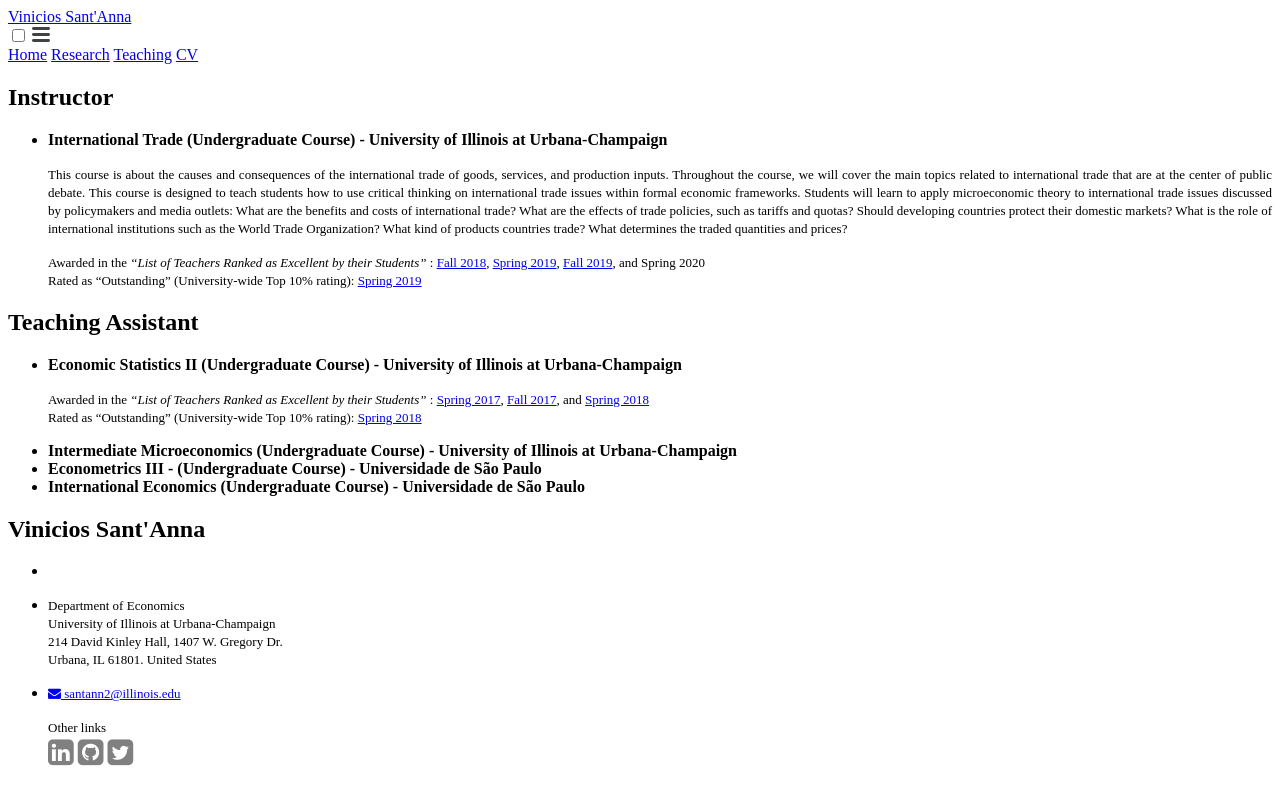
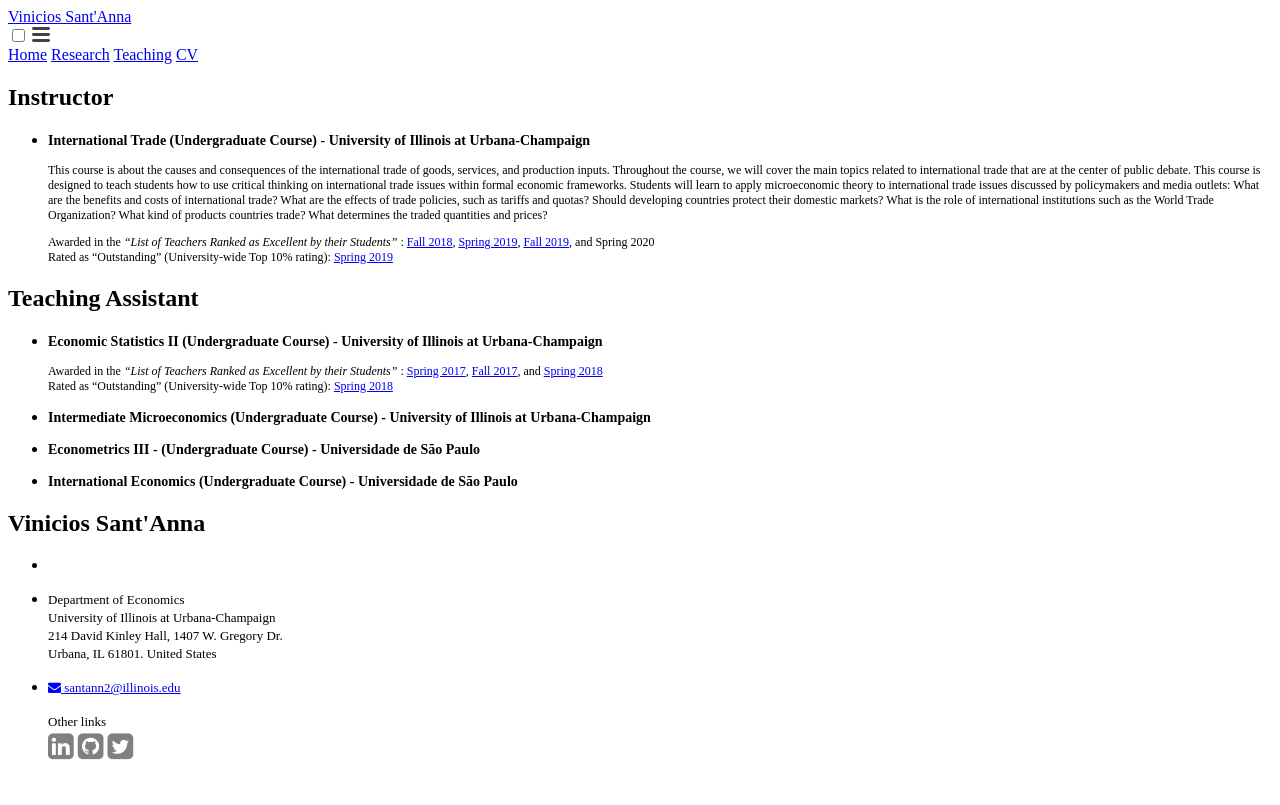
Before and after one commit to vpsantanna/vpsantanna.github.io, a Jekyll site: the page built from 3-teaching.md, in a window 1280 px wide. Shown: the top 805 px of the page. Built offline with Jekyll 4.4.1, drawn with Linux system fonts in a browser that asks for light colours; a script that is not in the unit is left out.

Commit message:
Update 3-teaching.md

```diff
--- a/3-teaching.md
+++ b/3-teaching.md
@@ -6,18 +6,18 @@ permalink: /teaching/
 
 # Instructor
 
-- **International Trade (Undergraduate Course) - University of Illinois at Urbana-Champaign**
+- <p style="font-size:14px"><b>International Trade (Undergraduate Course) - University of Illinois at Urbana-Champaign</b></p>
 
-   <p style="text-align: justify;"><font size="2">This course is about the causes and consequences of the international trade of goods, services, and production inputs. Throughout the course, we will cover the main topics related to international trade that are at the center of public debate.  This course is designed to teach students how to use critical thinking on international trade issues within formal economic frameworks. Students will learn to apply microeconomic theory to international trade issues discussed by policymakers and media outlets: What are the benefits and costs of international trade?  What are the effects of trade policies, such as tariffs and quotas? Should developing countries protect their domestic markets? What is the role of international institutions such as the World Trade Organization? What kind of products countries trade? What determines the traded quantities and prices?  </font></p>
+   <p style="font-size:12px">This course is about the causes and consequences of the international trade of goods, services, and production inputs. Throughout the course, we will cover the main topics related to international trade that are at the center of public debate.  This course is designed to teach students how to use critical thinking on international trade issues within formal economic frameworks. Students will learn to apply microeconomic theory to international trade issues discussed by policymakers and media outlets: What are the benefits and costs of international trade?  What are the effects of trade policies, such as tariffs and quotas? Should developing countries protect their domestic markets? What is the role of international institutions such as the World Trade Organization? What kind of products countries trade? What determines the traded quantities and prices?  </p>
 
-   <p style="text-align: justify;"><font size="2">Awarded in the  <em>“List of Teachers Ranked as Excellent by their Students” </em>: <a href="https://citl.illinois.edu/docs/default-source/teachers-ranked-as-excellent/tre-2018-fall.pdf#page=21" target="_blank">Fall 2018</a>, <a href="https://citl.illinois.edu/docs/default-source/teachers-ranked-as-excellent/tre-2019-spring.pdf#page=19" target="_blank">Spring 2019</a>, <a href="https://citl.illinois.edu/docs/default-source/teachers-ranked-as-excellent/tre-2019-fall.pdf#page=20" target="_blank">Fall 2019</a>, and Spring 2020 <br> Rated as “Outstanding” (University-wide Top 10% rating): <a href="https://citl.illinois.edu/docs/default-source/teachers-ranked-as-excellent/tre-2019-spring.pdf#page=19" target="_blank">Spring 2019</a> </font></p>
+   <p style="font-size:12px">Awarded in the  <em>“List of Teachers Ranked as Excellent by their Students” </em>: <a href="https://citl.illinois.edu/docs/default-source/teachers-ranked-as-excellent/tre-2018-fall.pdf#page=21" target="_blank">Fall 2018</a>, <a href="https://citl.illinois.edu/docs/default-source/teachers-ranked-as-excellent/tre-2019-spring.pdf#page=19" target="_blank">Spring 2019</a>, <a href="https://citl.illinois.edu/docs/default-source/teachers-ranked-as-excellent/tre-2019-fall.pdf#page=20" target="_blank">Fall 2019</a>, and Spring 2020 <br> Rated as “Outstanding” (University-wide Top 10% rating): <a href="https://citl.illinois.edu/docs/default-source/teachers-ranked-as-excellent/tre-2019-spring.pdf#page=19" target="_blank">Spring 2019</a> </p>
 
 
 # Teaching Assistant
 
-- **Economic Statistics II (Undergraduate Course) - University of Illinois at Urbana-Champaign**
-   <p style="text-align: justify;"><font size="2">Awarded in the  <em>“List of Teachers Ranked as Excellent by their Students” </em>: <a href="https://citl.illinois.edu/docs/default-source/teachers-ranked-as-excellent/tre-2017-spring.pdf#page=19" target="_blank">Spring 2017</a>, <a href="https://citl.illinois.edu/docs/default-source/teachers-ranked-as-excellent/tre-2017-fall.pdf#page=21" target="_blank">Fall 2017</a>, and <a href="https://citl.illinois.edu/docs/default-source/teachers-ranked-as-excellent/tre-2018-spring.pdf#page=18" target="_blank">Spring 2018</a>  <br> Rated as “Outstanding” (University-wide Top 10% rating): <a href="https://citl.illinois.edu/docs/default-source/teachers-ranked-as-excellent/tre-2018-spring.pdf#page=18" target="_blank">Spring 2018</a>  </font></p>
+- <p style="font-size:14px"><b>Economic Statistics II (Undergraduate Course) - University of Illinois at Urbana-Champaign</b></p>
+   <p style="font-size:12px">Awarded in the  <em>“List of Teachers Ranked as Excellent by their Students” </em>: <a href="https://citl.illinois.edu/docs/default-source/teachers-ranked-as-excellent/tre-2017-spring.pdf#page=19" target="_blank">Spring 2017</a>, <a href="https://citl.illinois.edu/docs/default-source/teachers-ranked-as-excellent/tre-2017-fall.pdf#page=21" target="_blank">Fall 2017</a>, and <a href="https://citl.illinois.edu/docs/default-source/teachers-ranked-as-excellent/tre-2018-spring.pdf#page=18" target="_blank">Spring 2018</a>  <br> Rated as “Outstanding” (University-wide Top 10% rating): <a href="https://citl.illinois.edu/docs/default-source/teachers-ranked-as-excellent/tre-2018-spring.pdf#page=18" target="_blank">Spring 2018</a> </p>
 
-- **Intermediate Microeconomics (Undergraduate Course) - University of Illinois at Urbana-Champaign**
-- **Econometrics III - (Undergraduate Course) - Universidade de São Paulo**
-- **International Economics (Undergraduate Course) - Universidade de São Paulo**
+- <p style="font-size:14px"><b>Intermediate Microeconomics (Undergraduate Course) - University of Illinois at Urbana-Champaign</b></p>
+- <p style="font-size:14px"><b>Econometrics III - (Undergraduate Course) - Universidade de São Paulo</b></p>
+- <p style="font-size:14px"><b>International Economics (Undergraduate Course) - Universidade de São Paulo</b></p>
```
